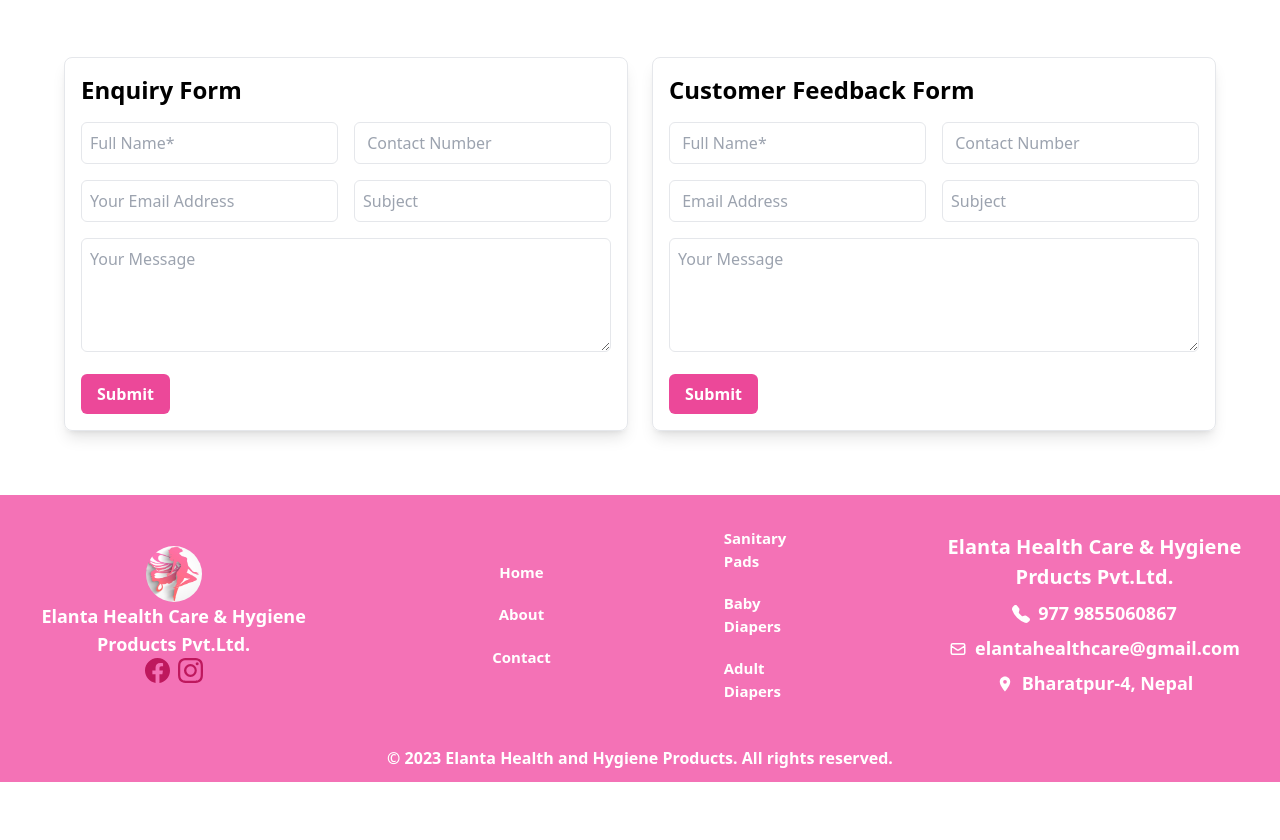
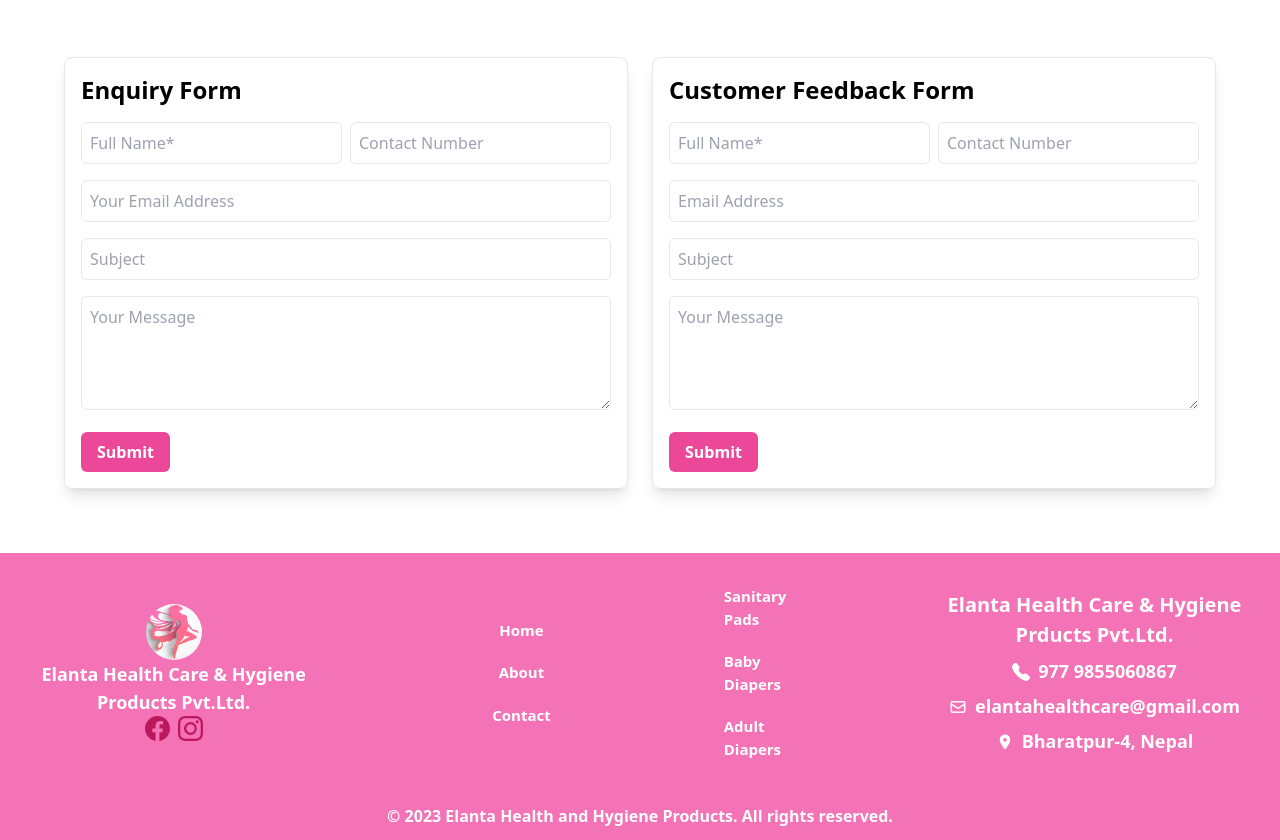
Before and after one commit to panteliza/elanta, a React (Create React App) app: page /contact in a window 1280 px wide. Shown: the part 820-1660 px from the top of the page. Before the commit the page ends 1602 px from the top, so only its background shows below. Built offline with nearby package versions, Linux system fonts and the light colour scheme; some icons are missing.

Commit message:
contact done

```diff
--- a/src/App.js
+++ b/src/App.js
@@ -7,6 +7,7 @@
 import Contact from './pages/Contact';
 import About from './pages/About';
 import AdultDiapers from './pages/AdultDiapers';
+import Media from './pages/Media';
 
 const App = () => {
   return (
@@ -18,14 +19,13 @@
           {/* Define your routes here */}
           <Route path="/baby-diaper" element={<Diapers />} />
           <Route path="/adult-diaper" element={<AdultDiapers/>} />
+          <Route path="/media" element={<Media/>} />
           <Route path="/about" element={<About />} />
           <Route path="/contact" element={<Contact />} />
           <Route path="/sanitary-pads" element={<Pads />} />
           <Route path="/" element={<Home />} />
-
-          {/* Add a route for /elanta */}
+           {/* Add a route for /elanta */}
           <Route path="/elanta" element={<Home />} />
-
           {/* Add more routes if needed */}
         </Routes>
       </div>
--- a/src/components/ContactForm.js
+++ b/src/components/ContactForm.js
@@ -2,72 +2,137 @@
 
 const ContactForm = () => {
   const [formType, setFormType] = useState('Enquiry');
+  const [formData, setFormData] = useState({
+    fullName: '',
+    contactNumber: '',
+    email: '',
+    subject: '',
+    message: '',
+  });
+  const [errors, setErrors] = useState({});
 
+  const handleChange = (e) => {
+    const { name, value } = e.target;
+    setFormData({ ...formData, [name]: value });
+    setErrors({ ...errors, [name]: '' }); // Clear the error for the field being edited
+  };
 
+  const handleSubmit = (e) => {
+    e.preventDefault();
+    const validationErrors = validateForm(formData);
+    if (Object.keys(validationErrors).length === 0) {
+      // Form is valid
+      // You can send the data to your backend or perform other actions here
+      console.log('Form submitted:', formData);
+
+      // Clear the form
+      setFormData({
+        fullName: '',
+        contactNumber: '',
+        email: '',
+        subject: '',
+        message: '',
+      });
+    } else {
+      // Form has errors
+      setErrors(validationErrors);
+    }
+  };
+
+  const validateForm = (data) => {
+    const errors = {};
+
+    // Validate Full Name (required)
+    if (!data.fullName.trim()) {
+      errors.fullName = 'Full Name is required';
+    }
+
+    // Validate Email (optional but must be valid if provided)
+    if (data.email.trim() && !isValidEmail(data.email)) {
+      errors.email = 'Invalid email address';
+    }
+
+    // You can add more validation rules for other fields as needed
+
+    return errors;
+  };
+
+  const isValidEmail = (email) => {
+    // Simple email validation regex
+    const emailPattern = /^[A-Za-z0-9._%+-]+@[A-Za-z0-9.-]+\.[A-Za-z]{2,}$/;
+    return emailPattern.test(email);
+  };
 
   return (
     <div className="flex flex-col md:flex-row justify-center space-y-6 md:space-y-0 md:space-x-6 p-6 m-10">
       <div className="w-full md:w-1/2 p-4 border rounded-lg shadow-lg">
-        <h2 className="text-2xl font-semibold mb-4 hover:text-[#f472b6]">{formType} Form</h2>
-
-        <form className=''>
-          <div className="mb-4 flex flex-wrap">
-            <div className="w-full md:w-1/2 pr-2">
-
+        <h2 className="text-2xl font-semibold mb-4 hover:text-[#f472b6]">
+          {formType} Form
+        </h2>
+        <form onSubmit={handleSubmit}>
+          <div className="mb-4 md:flex md:space-x-2">
+            <div className="w-full md:w-1/2 mb-2 md:mb-0">
               <input
                 type="text"
                 id="fullName"
                 name="fullName"
+                value={formData.fullName}
+                onChange={handleChange}
                 className="w-full p-2 border rounded-md"
                 placeholder="Full Name*"
               />
+              {errors.fullName && (
+                <p className="text-red-500 text-sm">{errors.fullName}</p>
+              )}
             </div>
-            <div className="w-full md:w-1/2 pl-2">
-
+            <div className="w-full md:w-1/2">
               <input
                 type="number"
                 id="contactNumber"
                 name="contactNumber"
+                value={formData.contactNumber}
+                onChange={handleChange}
                 className="w-full p-2 border rounded-md"
-                placeholder=" Contact Number"
+                placeholder="Contact Number"
               />
             </div>
           </div>
-
-          <div className="mb-4 flex flex-wrap">
-            <div className="w-full md:w-1/2 pr-2">
-
+          <div className="mb-4">
             <input
               type="email"
               id="email"
               name="email"
+              value={formData.email}
+              onChange={handleChange}
               className="w-full p-2 border rounded-md"
               placeholder="Your Email Address"
             />
+            {errors.email && (
+              <p className="text-red-500 text-sm">{errors.email}</p>
+            )}
           </div>
-            <div className="w-full md:w-1/2 pl-2">
-
+          <div className="mb-4">
             <input
               type="text"
               id="subject"
               name="subject"
+              value={formData.subject}
+              onChange={handleChange}
               className="w-full p-2 border rounded-md"
               placeholder="Subject"
             />
           </div>
-          </div>
-
           <div className="mb-4">
-
             <textarea
               id="message"
               name="message"
+              value={formData.message}
+              onChange={handleChange}
               rows="4"
               className="w-full p-2 border rounded-md"
               placeholder="Your Message"
             />
           </div>
-
           <button
             type="submit"
             className="bg-pink-500 text-white font-semibold px-4 py-2 rounded-md hover:bg-blue-600"
@@ -81,64 +146,67 @@
         <h2 className="text-2xl font-semibold mb-4 hover:text-[#f472b6]">
           {formType === 'Enquiry' ? 'Customer Feedback' : 'Enquiry'} Form
         </h2>
-        <form>
-          <div className="mb-4 flex flex-wrap">
-            <div className="w-full md:w-1/2 pr-2">
-
+        <form onSubmit={handleSubmit}>
+          <div className="mb-4 md:flex md:space-x-2">
+            <div className="w-full md:w-1/2 mb-2 md:mb-0">
               <input
                 type="text"
                 id="fullName"
                 name="fullName"
+                value={formData.fullName}
+                onChange={handleChange}
                 className="w-full p-2 border rounded-md"
-                placeholder=" Full Name*"
+                placeholder="Full Name*"
               />
             </div>
-            <div className="w-full md:w-1/2 pl-2">
-
+            <div className="w-full md:w-1/2">
               <input
                 type="number"
                 id="contactNumber"
                 name="contactNumber"
+                value={formData.contactNumber}
+                onChange={handleChange}
                 className="w-full p-2 border rounded-md"
-                placeholder=" Contact Number"
+                placeholder="Contact Number"
               />
             </div>
           </div>
-
-          <div className="mb-4 flex flex-wrap">
-            <div className="w-full md:w-1/2 pr-2">
-
+          <div className="mb-4">
             <input
               type="email"
               id="email"
               name="email"
+              value={formData.email}
+              onChange={handleChange}
               className="w-full p-2 border rounded-md"
-                placeholder=" Email Address"
+              placeholder="Email Address"
             />
+            {errors.email && (
+              <p className="text-red-500 text-sm">{errors.email}</p>
+            )}
           </div>
-            <div className="w-full md:w-1/2 pl-2">
-
+          <div className="mb-4">
             <input
               type="text"
               id="subject"
               name="subject"
+              value={formData.subject}
+              onChange={handleChange}
               className="w-full p-2 border rounded-md"
               placeholder="Subject"
             />
           </div>
-          </div>
-
           <div className="mb-4">
-
             <textarea
               id="message"
               name="message"
+              value={formData.message}
+              onChange={handleChange}
               rows="4"
               className="w-full p-2 border rounded-md"
               placeholder="Your Message"
             />
           </div>
-
           <button
             type="submit"
             className="bg-pink-500 text-white font-semibold px-4 py-2 rounded-md hover:bg-green-600"
--- a/src/components/Navbar.js
+++ b/src/components/Navbar.js
@@ -151,7 +151,7 @@
     </div>
     </Link>
 
-    <Link to='/'>
+    <Link to='/media'>
 <div className='border border-gray-400  flex gap-2 text-gray-600
 items-center w-[250px] justify-center  py-2'>
   <div >Media</div>
--- a/src/pages/Diapers.js
+++ b/src/pages/Diapers.js
@@ -32,7 +32,8 @@
     {/* right side */}
     <div className='flex justify-center items-center px-5 gap-5 lg:w-[50%]'>
       {images.map((image, index) => (
-        <img key={index} src={image} className='h-[240px] w-[240px] transition-transform duration-200 transform hover:scale-125 ' alt={`Image ${index}`} />
+        <img key={index} src={image} className='md:h-[240px] md:w-[240px] h-[150px]
+        w-[150px] transition-transform duration-200 transform hover:scale-125 ' alt={`Image ${index}`} />
       ))}
     </div>
     {/* right side */}
--- /dev/null
+++ b/src/pages/Media.js
@@ -0,0 +1,17 @@
+import React from 'react';
+import Navbar from '../components/Navbar';
+import Footer from '../components/Footer';
+
+const Media = () => {
+  return (
+    <div className="flex flex-col ">
+      <Navbar />
+      <div className="flex-grow flex items-center justify-center h-screen">
+        <p className="text-center text-[20px] md:text-[30px]">This page is under construction !!!!!</p>
+      </div>
+      <Footer />
+    </div>
+  );
+};
+
+export default Media;
```
Lines whose indentation alone changed are shown as unchanged.
